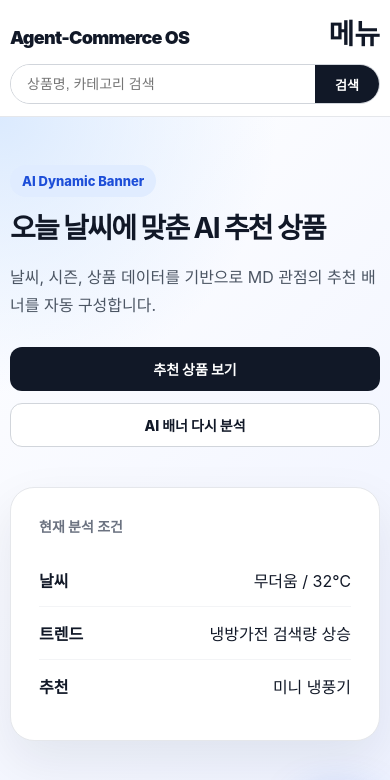
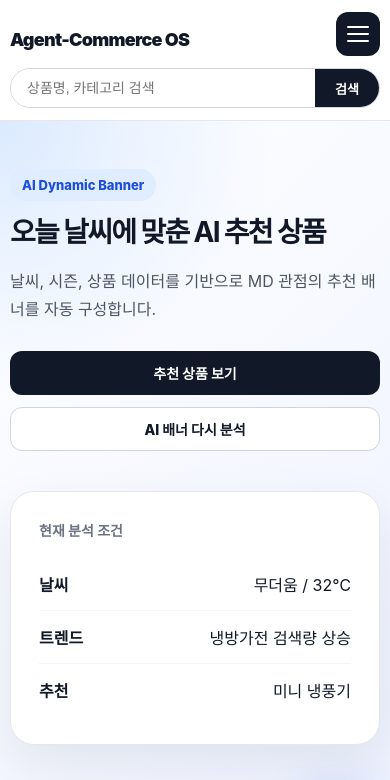
Before and after one commit to kowka0402/Agent-Commerce-OS, a plain HTML site: page index.html in a window 390 px wide. Shown: the top 780 px of the page. Drawn offline with nearby package versions, Linux system fonts and the light colour scheme; no server answers.

```diff
--- a/assets/css/common.css
+++ b/assets/css/common.css
@@ -430,3 +430,29 @@
   height: 100%;
   object-fit: cover;
 }
+
+.mobile-menu-btn {
+  width: 44px;
+  height: 44px;
+  border-radius: 12px;
+  background: #111827;
+  display: none;
+  align-items: center;
+  justify-content: center;
+  flex-direction: column;
+  gap: 5px;
+}
+
+.mobile-menu-btn span {
+  width: 22px;
+  height: 2px;
+  border-radius: 999px;
+  background: #fff;
+  display: block;
+}
+
+@media (max-width: 768px) {
+  .mobile-menu-btn {
+    display: flex;
+  }
+}
--- a/components/header.html
+++ b/components/header.html
@@ -13,8 +13,10 @@
         <button type="submit">검색</button>
       </form>
 
-      <button type="button" class="mobile-menu-btn" id="mobileMenuBtn">
-        메뉴
+      <button type="button" class="mobile-menu-btn" id="mobileMenuBtn" aria-label="메뉴 열기">
+        <span></span>
+        <span></span>
+        <span></span>
       </button>
 
       <nav class="gnb" id="gnb">
```
